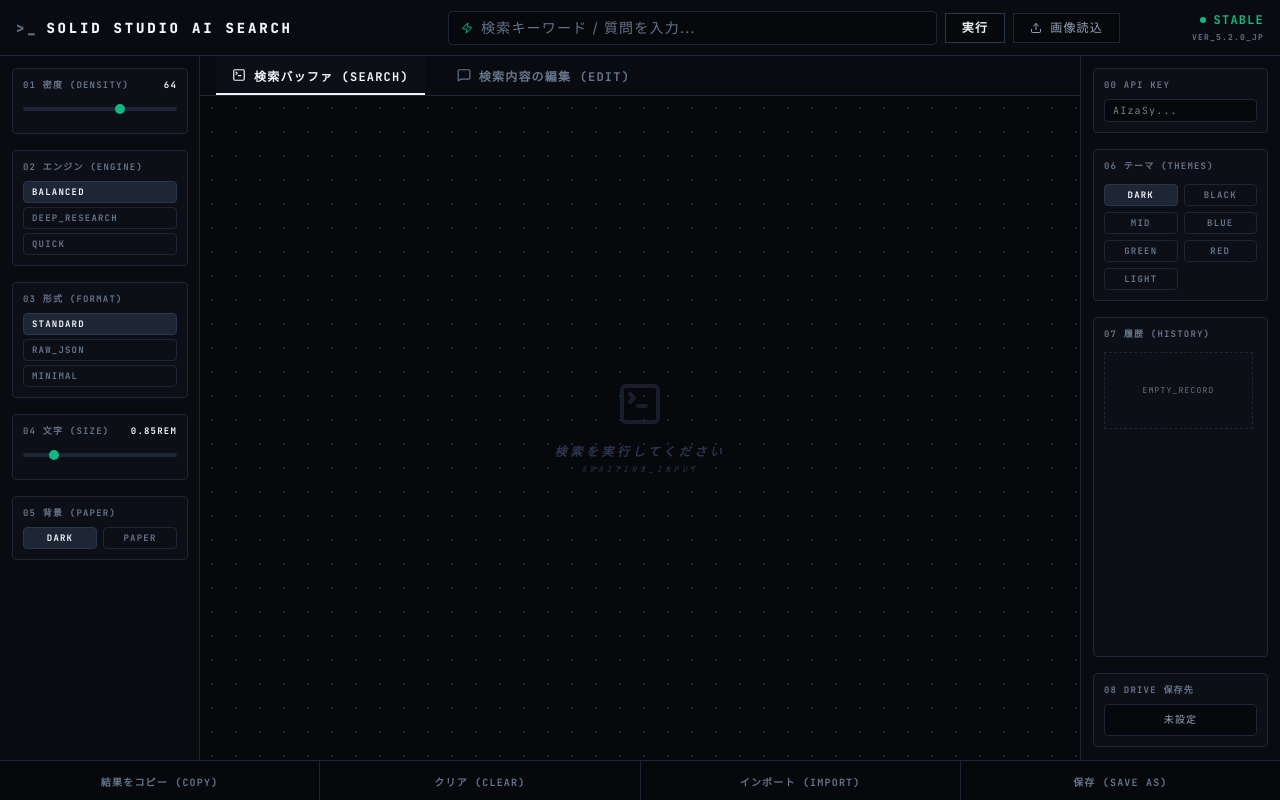
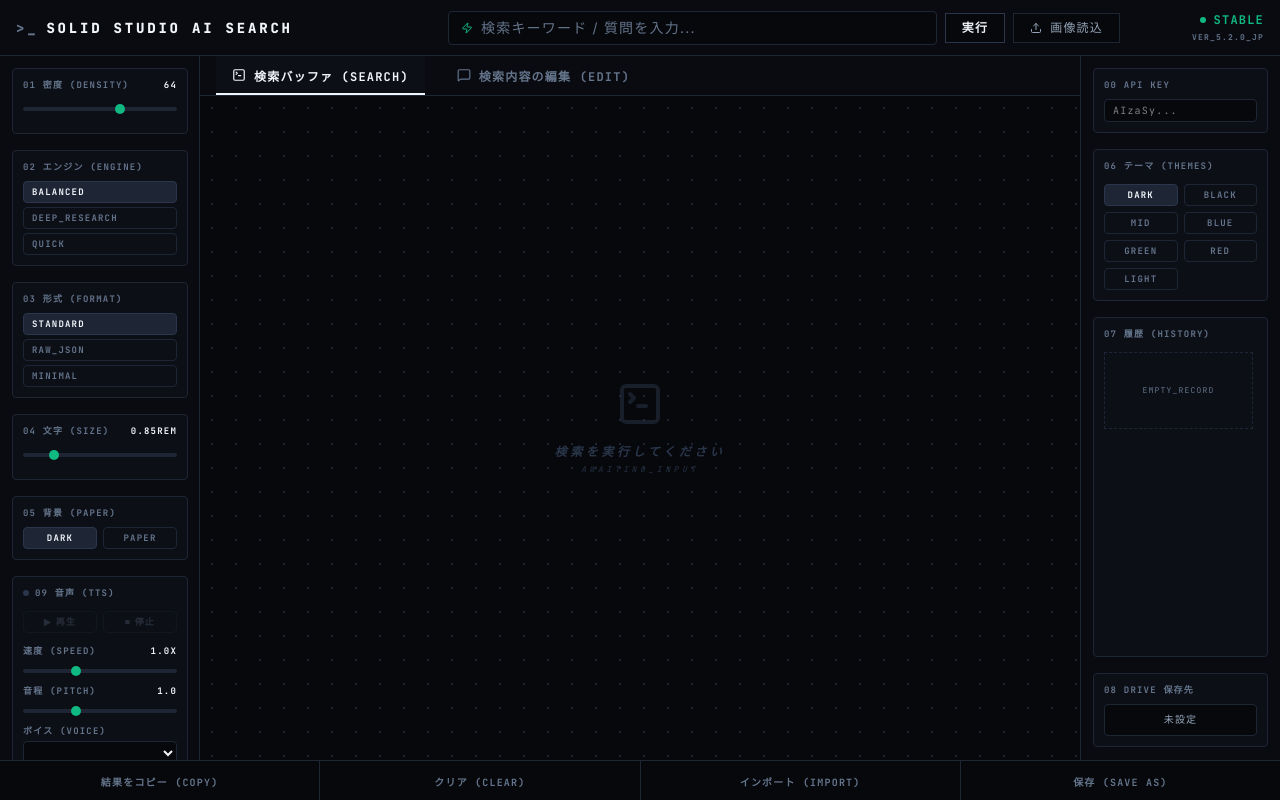
Before and after one commit to soroeru-afk/-SOLID-STUDIO-AI-SEARCH, a React (Vite) app: page / in a window 1280 px wide. Built offline with nearby package versions, Linux system fonts and the light colour scheme.

Commit message:
feat: Add TTS panel - Play/Stop, Speed, Pitch, Voice, click-to-read

```diff
--- a/src/App.tsx
+++ b/src/App.tsx
@@ -1,6 +1,6 @@
 import { GoogleGenAI } from '@google/genai';
 import { Zap, Upload, Download, RotateCcw, MessageSquare, TerminalSquare, Loader2, Maximize2, Minimize2, Image as ImageIcon, X } from 'lucide-react';
-import { useState, useEffect, useRef } from 'react';
+import { useState, useEffect, useRef, useCallback } from 'react';
 import Markdown from 'react-markdown';
 
 // We initialize Gemini dynamically in handleExecute to use the latest API Key
@@ -70,6 +70,14 @@ export default function App() {
   const [paperMode, setPaperMode] = useState(false); // Paper mode for text area
   const [isSidebarOpen, setIsSidebarOpen] = useState(true);
 
+  // TTS State
+  const [ttsVoices, setTtsVoices] = useState<SpeechSynthesisVoice[]>([]);
+  const [ttsVoiceURI, setTtsVoiceURI] = useState('');
+  const [ttsRate, setTtsRate] = useState(1.0);
+  const [ttsPitch, setTtsPitch] = useState(1.0);
+  const [ttsIsPlaying, setTtsIsPlaying] = useState(false);
+  const ttsUtteranceRef = useRef<SpeechSynthesisUtterance | null>(null);
+
   // Search/Edit State
   const [prompt, setPrompt] = useState('');
   const [isSearching, setIsSearching] = useState(false);
@@ -97,6 +105,71 @@ export default function App() {
   useEffect(() => {
     document.documentElement.setAttribute('data-theme', theme);
   }, [theme]);
+
+  // Load TTS voices
+  useEffect(() => {
+    const loadVoices = () => {
+      const voices = window.speechSynthesis.getVoices();
+      if (voices.length > 0) {
+        setTtsVoices(voices);
+        // Prefer Japanese voice
+        const jaVoice = voices.find(v => v.lang.startsWith('ja'));
+        if (jaVoice) setTtsVoiceURI(jaVoice.voiceURI);
+        else setTtsVoiceURI(voices[0]?.voiceURI || '');
+      }
+    };
+    loadVoices();
+    window.speechSynthesis.onvoiceschanged = loadVoices;
+    return () => { window.speechSynthesis.cancel(); };
+  }, []);
+
+  // Stop TTS when output changes
+  useEffect(() => {
+    window.speechSynthesis.cancel();
+    setTtsIsPlaying(false);
+  }, [output]);
+
+  const ttsSpeak = useCallback((text: string) => {
+    if (!text) return;
+    window.speechSynthesis.cancel();
+    const utterance = new SpeechSynthesisUtterance(text);
+    const voice = ttsVoices.find(v => v.voiceURI === ttsVoiceURI);
+    if (voice) utterance.voice = voice;
+    utterance.rate = ttsRate;
+    utterance.pitch = ttsPitch;
+    utterance.onstart = () => setTtsIsPlaying(true);
+    utterance.onend = () => setTtsIsPlaying(false);
+    utterance.onerror = () => setTtsIsPlaying(false);
+    ttsUtteranceRef.current = utterance;
+    window.speechSynthesis.speak(utterance);
+  }, [ttsVoices, ttsVoiceURI, ttsRate, ttsPitch]);
+
+  const ttsStop = useCallback(() => {
+    window.speechSynthesis.cancel();
+    setTtsIsPlaying(false);
+  }, []);
+
+  const ttsPlayFromTop = useCallback(() => {
+    if (!output) return;
+    // Strip markdown symbols for cleaner reading
+    const plain = output
+      .replace(/#{1,6}\s+/g, '')
+      .replace(/[\*_`~>\[\]]/g, '')
+      .replace(/\|/g, ' ');
+    ttsSpeak(plain);
+  }, [output, ttsSpeak]);
+
+  const ttsPlayFromParagraph = useCallback((paragraphText: string) => {
+    if (!output || !paragraphText) return;
+    // Find the position of clicked paragraph in full text, read from there
+    const plain = output
+      .replace(/#{1,6}\s+/g, '')
+      .replace(/[\*_`~>\[\]]/g, '')
+      .replace(/\|/g, ' ');
+    const idx = plain.indexOf(paragraphText.substring(0, 30));
+    const fromHere = idx > -1 ? plain.substring(idx) : plain;
+    ttsSpeak(fromHere);
+  }, [output, ttsSpeak]);
 
   // Persist history and API Key
   useEffect(() => {
@@ -510,6 +583,85 @@ export default function App() {
               </div>
             </div>
 
+            {/* TTS PANEL */}
+            <div className="border border-[var(--border-color)] p-2.5 bg-[var(--bg-color-card)] rounded-sm mt-4 transition-colors duration-300">
+              <div className="text-[var(--text-color-dim)] font-bold mb-3 text-[9px] flex items-center gap-1.5">
+                <span className={`w-1.5 h-1.5 rounded-full shrink-0 transition-all ${ ttsIsPlaying ? 'bg-[var(--accent-color)] animate-pulse' : 'bg-[var(--border-color-highlight)]'}`}></span>
+                <span>09 音声 (TTS)</span>
+              </div>
+
+              {/* Play / Stop buttons */}
+              <div className="flex gap-1.5 mb-3">
+                <button
+                  onClick={ttsPlayFromTop}
+                  disabled={!output || ttsIsPlaying}
+                  title="先頭から読み上げ"
+                  className="flex-1 py-1 px-1 text-center font-bold border transition-colors rounded-sm text-[9px] bg-transparent border-[var(--border-color)] text-[var(--text-color-dim)] hover:bg-[var(--border-color)] hover:text-[var(--text-color-highlight)] disabled:opacity-30 disabled:cursor-not-allowed flex items-center justify-center gap-1"
+                >
+                  <span>▶</span><span>再生</span>
+                </button>
+                <button
+                  onClick={ttsStop}
+                  disabled={!ttsIsPlaying}
+                  title="停止"
+                  className="flex-1 py-1 px-1 text-center font-bold border transition-colors rounded-sm text-[9px] bg-transparent border-[var(--border-color)] text-[var(--text-color-dim)] hover:bg-[var(--border-color)] hover:text-[var(--text-color-highlight)] disabled:opacity-30 disabled:cursor-not-allowed flex items-center justify-center gap-1"
+                >
+                  <span>⏹</span><span>停止</span>
+                </button>
+              </div>
+
+              {/* Speed */}
+              <div className="mb-2">
+                <div className="flex justify-between text-[var(--text-color-dim)] font-bold mb-1 text-[9px]">
+                  <span>速度 (SPEED)</span>
+                  <span className="text-[var(--text-color-highlight)]">{ttsRate.toFixed(1)}x</span>
+                </div>
+                <input
+                  type="range" value={ttsRate}
+                  onChange={(e) => setTtsRate(Number(e.target.value))}
+                  min={0.5} max={2.0} step={0.1}
+                  className="w-full h-1 bg-[var(--border-color)] appearance-none rounded-full [&::-webkit-slider-thumb]:appearance-none [&::-webkit-slider-thumb]:w-2.5 [&::-webkit-slider-thumb]:h-2.5 [&::-webkit-slider-thumb]:bg-[var(--accent-color)] [&::-webkit-slider-thumb]:rounded-full cursor-pointer"
+                />
+              </div>
+
+              {/* Pitch */}
+              <div className="mb-2">
+                <div className="flex justify-between text-[var(--text-color-dim)] font-bold mb-1 text-[9px]">
+                  <span>音程 (PITCH)</span>
+                  <span className="text-[var(--text-color-highlight)]">{ttsPitch.toFixed(1)}</span>
+                </div>
+                <input
+                  type="range" value={ttsPitch}
+                  onChange={(e) => setTtsPitch(Number(e.target.value))}
+                  min={0.5} max={2.0} step={0.1}
+                  className="w-full h-1 bg-[var(--border-color)] appearance-none rounded-full [&::-webkit-slider-thumb]:appearance-none [&::-webkit-slider-thumb]:w-2.5 [&::-webkit-slider-thumb]:h-2.5 [&::-webkit-slider-thumb]:bg-[var(--accent-color)] [&::-webkit-slider-thumb]:rounded-full cursor-pointer"
+                />
+              </div>
+
+              {/* Voice selector */}
+              <div>
+                <div className="text-[var(--text-color-dim)] font-bold mb-1 text-[9px]">ボイス (VOICE)</div>
+                <select
+                  value={ttsVoiceURI}
+                  onChange={(e) => setTtsVoiceURI(e.target.value)}
+                  className="w-full bg-[var(--bg-color-base)] border border-[var(--border-color)] rounded-sm px-1.5 py-1 text-[var(--text-color-highlight)] text-[9px] outline-none focus:border-[var(--text-color-dim)] normal-case tracking-normal cursor-pointer"
+                >
+                  {ttsVoices.map(v => (
+                    <option key={v.voiceURI} value={v.voiceURI}>
+                      {v.name} ({v.lang})
+                    </option>
+                  ))}
+                </select>
+              </div>
+
+              {output && (
+                <div className="mt-2 text-[8px] text-[var(--text-color-dim)] text-center leading-tight">
+                  ※段落をクリックで
+                  <br/>その箇所から読み上げ
+                </div>
+              )}
+            </div>
+
           </div>
         </aside>
 
@@ -561,7 +713,19 @@ export default function App() {
                   {output && !isSearching && (
                     <div className="p-4 sm:p-8 max-w-6xl mx-auto min-h-full pb-20">
                       <div className={`border border-[var(--border-color)] bg-[var(--bg-color-card)] p-6 sm:p-10 shadow-2xl rounded-sm transition-colors duration-300 ${paperMode ? 'paper-mode' : ''}`}>
-                        <div className="markdown-body break-words normal-case" style={{ fontSize: `${fontSizeRem}rem` }}>
+                        <div
+                          className="markdown-body break-words normal-case"
+                          style={{ fontSize: `${fontSizeRem}rem` }}
+                          onClick={(e) => {
+                            // Click on any block-level element to read from that paragraph
+                            const target = e.target as HTMLElement;
+                            const block = target.closest('p, h1, h2, h3, h4, li, blockquote, td') as HTMLElement | null;
+                            if (block) {
+                              const text = block.innerText;
+                              if (text.trim()) ttsPlayFromParagraph(text.trim());
+                            }
+                          }}
+                        >
                           <Markdown>{output}</Markdown>
                         </div>
                       </div>
```
